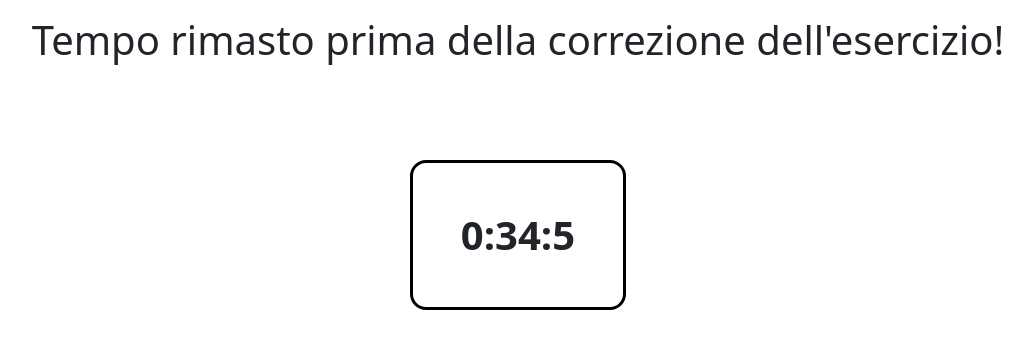
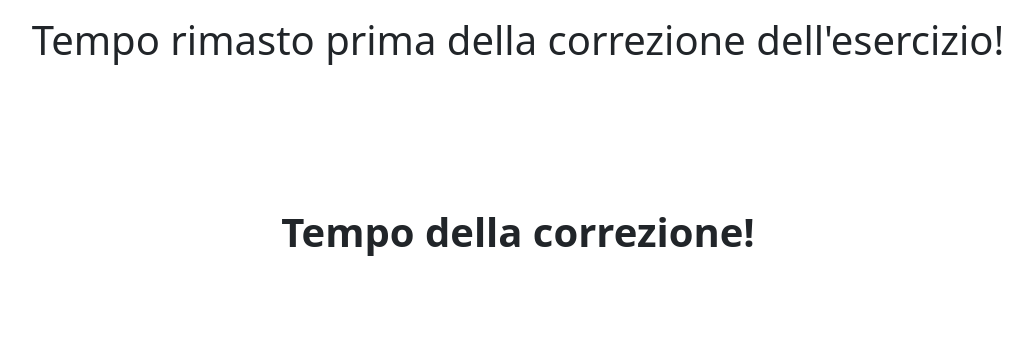
Before and after one commit to marcovittoriozacca/js-simon, a plain HTML site: page index.html in a window 1280 px wide. Shown: the whole page, without its empty margins (122-1155 px from the left). Drawn offline with nearby package versions, Linux system fonts and the light colour scheme.

Commit message:
fix: style

```diff
--- a/index.html
+++ b/index.html
@@ -12,7 +12,7 @@
 <body>
     <h1 class="text-center my-3">Tempo rimasto prima della correzione dell'esercizio!</h1>
     <div class="d-flex justify-content-center align-items-center mt-5 pt-5">
-        <div class="h1 fw-bold d-inline-block p-5 border border-3 border-black rounded-4" id="clockhtml"></div>
+        <div class="h1 fw-bold d-inline-block p-5" id="clockhtml"></div>
 
     </div>
 
--- a/main.js
+++ b/main.js
@@ -3,11 +3,11 @@ const clockHtml = document.getElementById('clockhtml')
 //associamo a questa variabile il giorno e l'orario di domani (deadline) in millisecondi
 const targetData = new Date("Jan 19, 2024, 09:30:00").getTime();
 
+
 //variabile che conterrà la giornata e l'orario attuale, sempre in millisecondi
 let today;
-
 //variabile che conterrà la differenza di tempo in millisecondi tra la giornata di oggi e la giornata target
-let countDown;
+let countDown = 0;
 
 //funzione temporale (attualmente senza parametri di tempo per rendere più visibile lo scalare dei millisecondi)
 const clockJS = setInterval(timer, 1000)
@@ -15,10 +15,10 @@ const clockJS = setInterval(timer, 1000)
 //funzione timer per il conteggio dei millisecondi
 function timer(){
 
-
-    if(countDown < 0){
+    if(countDown < 1){
         clearInterval(clockJS);
         clockHtml.innerHTML = "Tempo della correzione!"
+
     }else{
         //prendiamo la data di oggi in millisecondi, la sottraiamo al valore in millisecondi del giorno target e il risultato lo trasformiano nuovamente in formato originale.
         today = new Date().getTime();
```
